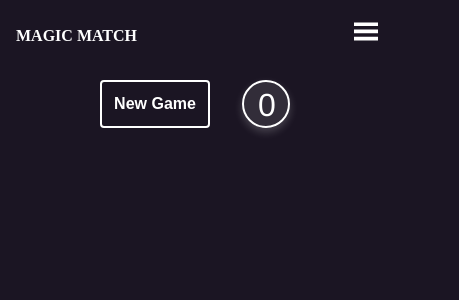
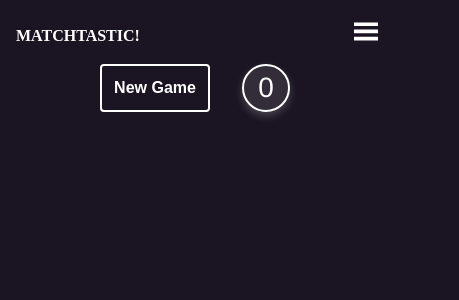
Before and after one commit to PascalRacineVenne/memory-game, a React (Create React App) app: page / in a window 390 px wide. Shown: the top 300 px of the page, 459 px wide, since content can reach past the window. Built offline with nearby package versions, Linux system fonts and the light colour scheme.

Commit message:
need to fix media queries for the burger/menu

```diff
--- a/src/components/Navbar.js
+++ b/src/components/Navbar.js
@@ -6,7 +6,7 @@ const Navbar = () => {
     <div className='nav'>
       <p className='title'>
         <a href='/#' alt='skysearch'>
-          Magic Match
+          Matchtastic!
         </a>
       </p>
       <Menu />
--- a/src/main.scss
+++ b/src/main.scss
@@ -15,7 +15,7 @@ body {
 }
 .container {
   margin: 1em 0.5em;
-  height: calc(100% - 2em);
+  height: 100vh;
 }
 
 .card-grid {
@@ -23,31 +23,32 @@ body {
   justify-content: center;
   align-items: center;
   margin-top: 1rem;
-  height: 100%;
+  height: 75%;
 }
 
 header {
   display: flex;
   justify-content: center;
   gap: 2rem;
-  margin: 2rem;
+  margin: 1rem;
+  padding-bottom: 1rem;
 }
 
 section {
   display: grid;
-  grid-template-rows: repeat(4, 9rem);
-  grid-template-columns: repeat(4, 9rem);
+  grid-template-rows: repeat(4, 8rem);
+  grid-template-columns: repeat(4, 8rem);
   perspective: 800px;
-  gap: 2rem;
-  @include devices(mobile) {
-    grid-template-rows: repeat(4, 5rem);
-    grid-template-columns: repeat(4, 5rem);
+  gap: 1rem;
+  @include devices(tablet) {
+    grid-template-rows: repeat(4, 6.5rem);
+    grid-template-columns: repeat(4, 6.5rem);
     gap: 1rem;
   }
-  @include devices(tablet) {
-    grid-template-rows: repeat(4, 7.5rem);
-    grid-template-columns: repeat(4, 7.5rem);
-    gap: 1rem;
+  @include devices(mobile) {
+    grid-template-rows: repeat(4, 4.5rem);
+    grid-template-columns: repeat(4, 4.5rem);
+    gap: 0.75rem;
   }
 }
 
@@ -59,12 +60,11 @@ section {
   height: 3rem;
   background-color: rgba(255, 255, 255, 0.1);
   box-shadow: rgba(255, 255, 255, 0.2) 0px 4px 0.5rem;
-  position: relative;
+  display: flex;
+  justify-content: center;
+  align-items: center;
 }
 .playerLivesCount {
-  font-size: 2rem;
+  font-size: 1.75rem;
   font-family: 'Helvetica';
-  position: absolute;
-  top: 7px;
-  left: 14px;
 }
--- a/src/scss/_navbar.scss
+++ b/src/scss/_navbar.scss
@@ -16,9 +16,9 @@
   width: 28px;
   padding: 0.25rem 0.25rem 0 0;
   cursor: pointer;
-  // @include devices(desktop) {
-  //   display: none;
-  // }
+  @include devices(desktop) {
+    display: none;
+  }
 }
 .select {
   flex-grow: 1;
```
